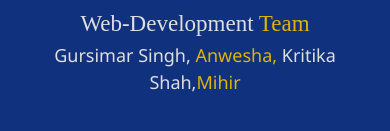
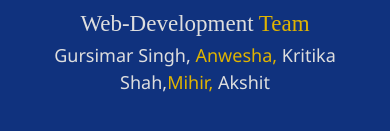
Before and after one commit to E-StartUp-Conclave-VIT-Bhopal/Final_website, a plain HTML site: page index.html in a window 390 px wide. Shown: the part 10470-10601 px from the top of the page. Drawn offline with nearby package versions, Linux system fonts and the light colour scheme.

```diff
--- a/index.html
+++ b/index.html
@@ -788,7 +788,7 @@
                     Web-Development<span style="color:#E0B400;"> Team</span>
                 </div>
                 <div style="font-size:18px;color:#dedede;font-family:'Segoe UI', Tahoma, Geneva, Verdana, sans-serif;padding-bottom: 10%">
-                    Gursimar Singh,<span style="color:#E0B400;"> Anwesha,</span> Kritika Shah,<span style="color:#E0B400;">Mihir</span>
+                    Gursimar Singh,<span style="color:#E0B400;"> Anwesha,</span> Kritika Shah,<span style="color:#E0B400;">Mihir,</span> Akshit
                 </div>
             </div>
             </div>
```
